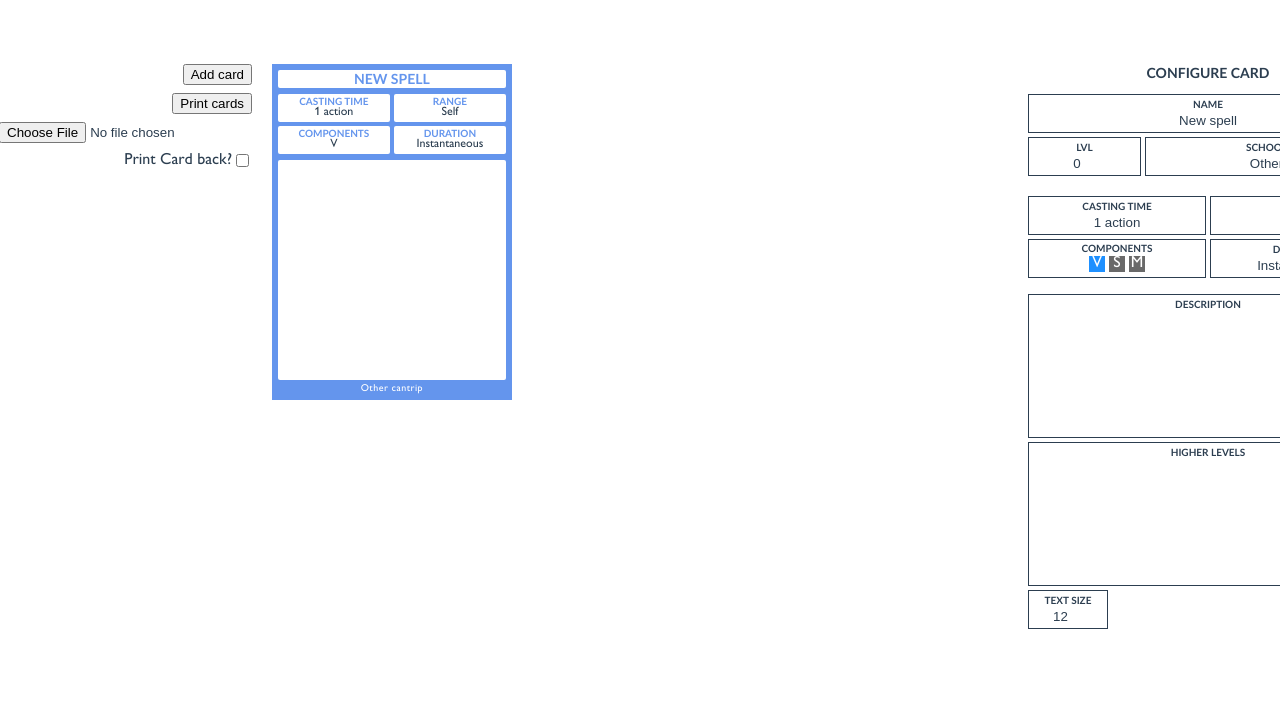
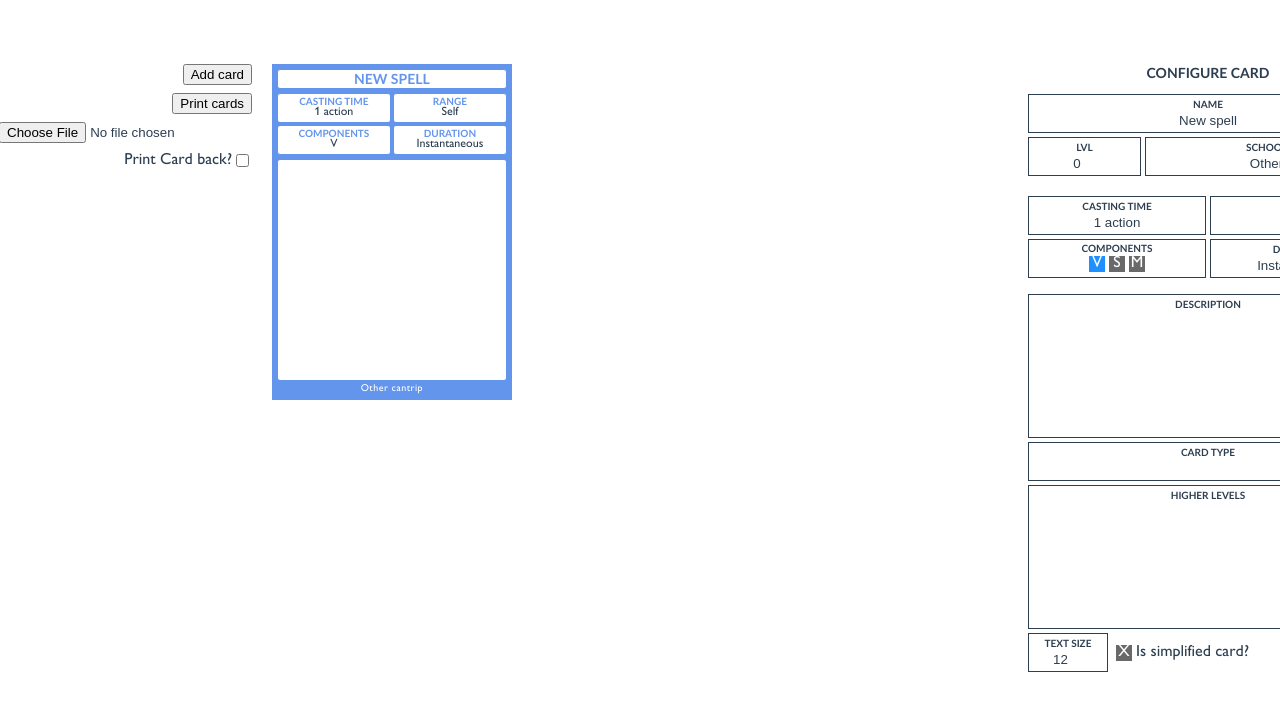
Before and after one commit to TanelMarran/dnd-card-creator, a Vue app: page / in a window 1280 px wide. Both pictures are taken after a click on the button "Add card". Shown: the top 710 px of the page. Built offline with nearby package versions, Linux system fonts and the light colour scheme; the HTML template or start-up script is replaced by a standard one.

Commit message:
[main] adds item card layout

```diff
--- a/src/components/card-configurator/CardConfigurator.vue
+++ b/src/components/card-configurator/CardConfigurator.vue
@@ -2,6 +2,9 @@
   <div
     v-if="props.currentIndex !== -1"
     class="card-configurator"
+    :class="{
+      'card-configurator--simple': currentCard.isSimple
+    }"
   >
     <div class="card-configurator__title">
       Configure card
@@ -19,7 +22,10 @@
         :results="queryResults"
         @suggestion-click="onSuggestionClick"
       />
-      <div class="card-configurator__two-row">
+      <div
+        v-if="!currentCard.isSimple"
+        class="card-configurator__two-row"
+      >
         <InputText
           v-model:value="currentCard.meta.type.level"
           class="card-configurator__level"
@@ -32,7 +38,10 @@
           label="School"
         />
       </div>
-      <div class="card-configurator__two-row">
+      <div
+        v-if="!currentCard.isSimple"
+        class="card-configurator__two-row"
+      >
         <InputText
           v-model:value="currentCard.meta.castingTime"
           class="card-configurator__casting-time"
@@ -44,7 +53,10 @@
           label="Range"
         />
       </div>
-      <div class="card-configurator__two-row">
+      <div
+        v-if="!currentCard.isSimple"
+        class="card-configurator__two-row"
+      >
         <div class="card-configurator__checkbox-wrapper">
           <div class="card-configurator__checkbox-label">
             Components
@@ -90,17 +102,34 @@
         label="Description"
       />
       <InputText
+        v-model:value="currentCard.simpleCardType"
+        class="card-configurator__simple-type"
+        label="Card type"
+      />
+      <InputText
+        v-if="!currentCard.isSimple"
         v-model:value="currentCard.higherLevels"
         :textarea="true"
         class="card-configurator__higher-levels"
         label="Higher levels"
       />
+      <div class="card-configurator__simple-wrapper">
         <InputText
           v-model:value="currentCard.textSize"
           class="card-configurator__text-size"
           type="number"
           label="Text Size"
         />
+        <InputCheck
+          id="simple"
+          v-model:value="currentCard.isSimple"
+          class="card-configurator__simple-check"
+          character="X"
+        />
+        <label for="simple">
+          Is simplified card?
+        </label>
+      </div>
     </div>
   </div>
 </template>
@@ -173,7 +202,7 @@ const onNameInput = async () => {
       } catch (error) {
         isSearching.value = false
       }
-    }, 1000)
+    }, 100)
   }
 }
 
@@ -195,6 +224,8 @@ const onSuggestionClick = async (url) => {
 const updateCardData = (data) => {
   currentCard.value = {
     name: data.name,
+    isSimple: data.isSimple ?? false,
+    simpleCardType: data.simpleCardType ?? '',
     meta: {
       type: {
         level: data.level,
@@ -277,6 +308,10 @@ const updateCardData = (data) => {
   textarea {
     text-align: left;
   }
+
+  .card-configurator--simple & {
+    margin-top: 0;
+  }
 }
 
 .card-configurator__higher-levels {
@@ -298,7 +333,7 @@ const updateCardData = (data) => {
 
 .card-configurator__text-size {
   width: 80px;
-  margin-bottom: 16px;
+  margin-right: 8px;
 
   .card-configurator__two-row & {
     flex: 1 1 80px;
@@ -331,4 +366,19 @@ const updateCardData = (data) => {
   bottom: 12px;
 }
 
+.card-configurator__simple-wrapper {
+  display: flex;
+  align-items: center;
+  margin-bottom: 4px;
+}
+
+.card-configurator__simple-check {
+  margin-right: 4px;
+}
+
+.card-configurator__simple-type {
+  width: 100%;
+
+}
+
 </style>
--- a/src/components/dnd-card/DndCard.vue
+++ b/src/components/dnd-card/DndCard.vue
@@ -1,13 +1,16 @@
 <template>
   <div
     class="dnd-card"
-    :class="props.isCurrent && 'is-current'"
+    :class="{
+      'is-current': props.isCurrent,
+      'dnd-card--simple': props.isSimple,
+    }"
   >
     <div class="dnd-card__header">
       <div class="dnd-card__name dnd-card__cell">
         {{ props.name }}
       </div>
-      <div class="dnd-card__two-row">
+      <div v-if="!props.isSimple" class="dnd-card__two-row">
         <div class="dnd-card__casting-time dnd-card__cell dnd-card__property">
           <div class="dnd-card__property-label">
             Casting Time
@@ -21,7 +24,7 @@
           {{ props.meta.range }}
         </div>
       </div>
-      <div class="dnd-card__two-row">
+      <div v-if="!props.isSimple" class="dnd-card__two-row">
         <div class="dnd-card__components dnd-card__cell dnd-card__property">
           <div class="dnd-card__property-label">
             Components
@@ -52,7 +55,7 @@
         {{ props.description }}
       </div>
       <div
-        v-if="props.higherLevels"
+        v-if="props.higherLevels && !props.isSimple"
         class="dnd-card__higher-levels"
       >
         <div class="dnd-card__higher-levels-label">
@@ -61,7 +64,7 @@
         {{ props.higherLevels }}
       </div>
     </div>
-    <div class="dnd-card__footer">
+    <div v-if="footerText" class="dnd-card__footer">
       {{ footerText }}
     </div>
     <div class="dnd-card__button-overlay">
@@ -89,6 +92,10 @@ const props = defineProps({
     type: String,
     default: () => ''
   },
+  isSimple: {
+    type: Boolean,
+    default: () => false
+  },
   meta: {
     type: Object,
     default: () => ({
@@ -109,6 +116,10 @@ const props = defineProps({
     })
   },
   description: {
+    type: String,
+    default: () => ''
+  },
+  simpleCardType: {
     type: String,
     default: () => ''
   },
@@ -153,6 +164,10 @@ const spellDuration = computed(() => {
 })
 
 const footerText = computed(() => {
+  if (props.isSimple) {
+    return props.simpleCardType
+  }
+
   const level = Math.max(0, props.meta.type.level)
 
   let label = level + 'th-level ' + props.meta.type.school;
@@ -384,6 +399,10 @@ const emit = defineEmits(['editButtonClick', 'deleteButtonClick'])
   margin-top: 2px;
   overflow: hidden;
   line-height: 1.2em;
+
+  .dnd-card--simple & {
+    margin-top: 0;
+  }
 }
 
 .dnd-card__material {
--- a/src/components/input-check/InputCheck.vue
+++ b/src/components/input-check/InputCheck.vue
@@ -1,6 +1,7 @@
 <template>
   <div class="input-check">
     <input
+      :id="props.id"
       v-model="computedValue"
       type="checkbox"
       class="input-check__input"
@@ -15,6 +16,10 @@
 import {computed} from 'vue'
 
 const props = defineProps({
+  id: {
+    type: String,
+    default: () => null
+  },
   value: {
     type: Boolean,
     default: () => null
```
Lines whose indentation alone changed are shown as unchanged.
